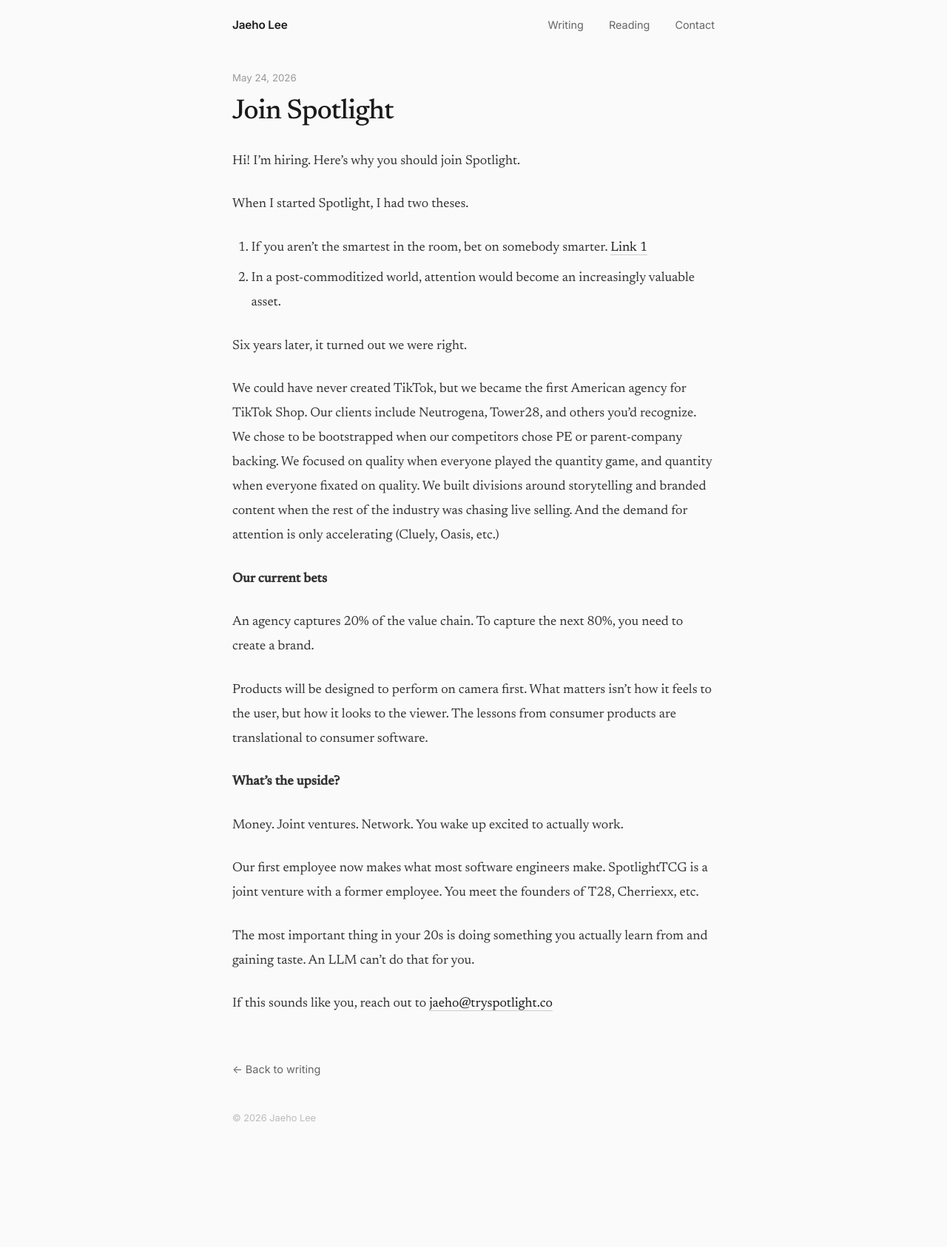
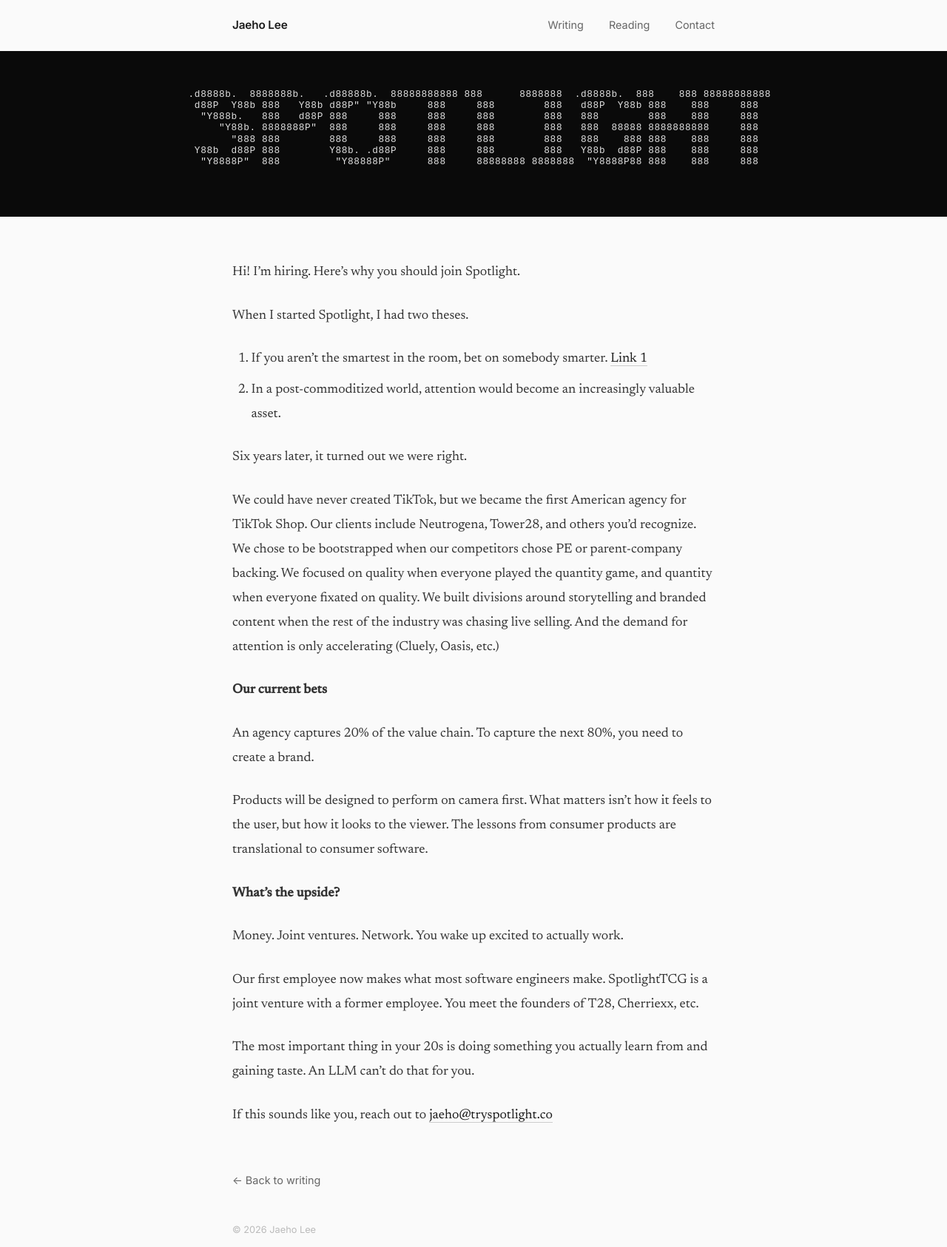
Before and after one commit to jaehospotlight/jaeho, a Jekyll site: the page built from _posts/2026-05-24-Join-Spotlight.md, in a window 1280 px wide. Shown: the whole page at 74% size. Built offline with Jekyll 4.4.1, drawn with Linux system fonts in a browser that asks for light colours; before the commit the page ends 1535 px from its top, so only the background shows below that.

Commit message:
Add ASCII art banner to Join Spotlight page
Co-Authored-By: Claude Opus 4.6 (1M context) <noreply@anthropic.com>

```diff
--- /dev/null
+++ b/_layouts/spotlight.html
@@ -0,0 +1,69 @@
+<!DOCTYPE html>
+<html lang="en">
+<head>
+  <meta charset="UTF-8">
+  <meta name="viewport" content="width=device-width, initial-scale=1.0">
+  <title>{{ page.title }} — {{ site.title }}</title>
+  <meta name="description" content="{{ page.description | default: page.excerpt | strip_html | truncate: 160 }}">
+  <link rel="stylesheet" href="{{ '/assets/css/style.css' | relative_url }}">
+  <link rel="preconnect" href="https://fonts.googleapis.com">
+  <link href="https://fonts.googleapis.com/css2?family=Inter:wght@400;500;600&family=Newsreader:ital,wght@0,400;0,500;1,400&display=swap" rel="stylesheet">
+  <style>
+    .ascii-banner {
+      background: #0a0a0a;
+      width: 100%;
+      padding: 3rem 1rem;
+      margin-bottom: 2rem;
+      overflow: hidden;
+    }
+    .ascii-banner pre {
+      color: #e0e0e0;
+      font-family: 'Courier New', monospace;
+      font-size: clamp(0.35rem, 1.1vw, 0.75rem);
+      line-height: 1.2;
+      text-align: center;
+      margin: 0 auto;
+      white-space: pre;
+      letter-spacing: 0.05em;
+    }
+  </style>
+</head>
+<body>
+  <nav class="nav">
+    <a href="{{ '/' | relative_url }}" class="nav-name">{{ site.title }}</a>
+    <div class="nav-links">
+      <a href="{{ '/blog' | relative_url }}">Writing</a>
+      <a href="{{ '/reading' | relative_url }}">Reading</a>
+      <a href="mailto:jaeho@tryspotlight.co">Contact</a>
+    </div>
+  </nav>
+
+  <div class="ascii-banner">
+    <pre>
+  .d8888b.  8888888b.   .d88888b.  88888888888 888      8888888  .d8888b.  888    888 88888888888
+ d88P  Y88b 888   Y88b d88P" "Y88b     888     888        888   d88P  Y88b 888    888     888
+  "Y888b.   888   d88P 888     888     888     888        888   888        888    888     888
+     "Y88b. 8888888P"  888     888     888     888        888   888  88888 8888888888     888
+       "888 888        888     888     888     888        888   888    888 888    888     888
+ Y88b  d88P 888        Y88b. .d88P     888     888        888   Y88b  d88P 888    888     888
+  "Y8888P"  888         "Y88888P"      888     88888888 8888888  "Y8888P88 888    888     888
+    </pre>
+  </div>
+
+  <main>
+    <article class="post">
+      <div class="post-content">
+        {{ content }}
+      </div>
+    </article>
+
+    <div class="post-nav">
+      <a href="{{ '/blog' | relative_url }}">&larr; Back to writing</a>
+    </div>
+  </main>
+
+  <footer class="footer">
+    <p>&copy; {{ 'now' | date: "%Y" }} {{ site.title }}</p>
+  </footer>
+</body>
+</html>
```
Also changed, not shown: _posts/2026-05-24-Join-Spotlight.md (+1 -1 lines).
